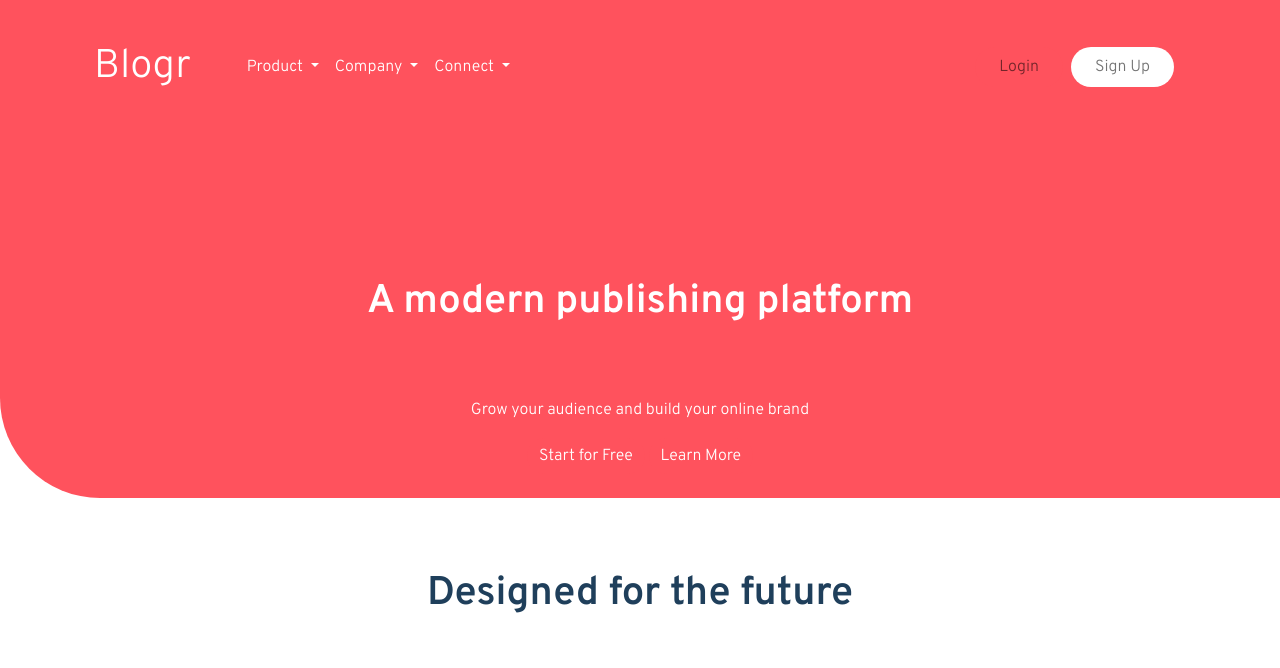
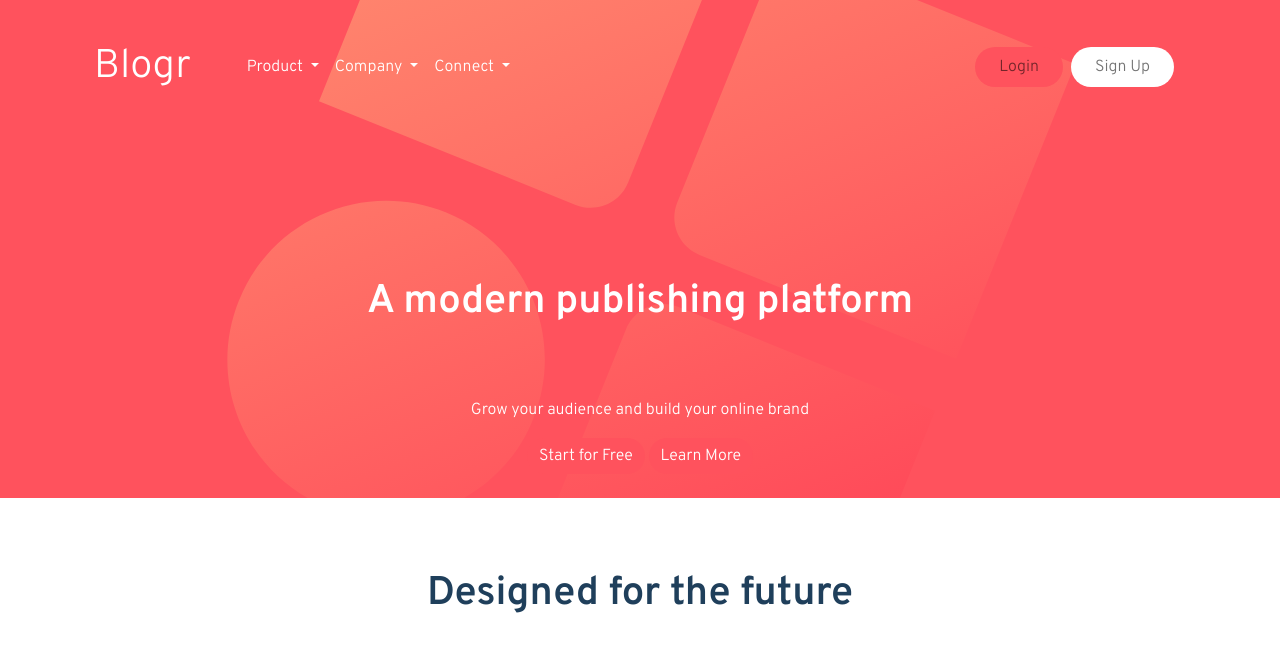
Before and after one commit to 202303-PRM-TR-FEW/landing-page-challenge-sukran-furkan-bootstrap, a plain HTML site: page index.html in a window 1280 px wide. Shown: the top 668 px of the page. Drawn offline with nearby package versions, Linux system fonts and the light colour scheme.

Commit message:
add: missing background image.

```diff
--- a/index.html
+++ b/index.html
@@ -18,7 +18,8 @@
 </head>
 
 <body>
-  <nav class="navbar navbar-expand-lg landing-bg-primary">
+  <div class="pattern-image landing-bg-primary">
+    <nav class="navbar navbar-expand-lg ">
       <div class="container p-4">
         <a class="navbar-brand text-white fs-1 me-5" href="#">Blogr</a>
         <button class="navbar-toggler" type="button" data-bs-toggle="collapse" data-bs-target="#navbarNavAltMarkup"
@@ -76,7 +77,7 @@
       </div>
     </nav>
     <!--End Nav-->
-  <div id="top" class="landing-bg-primary text-white">
+    <div id="top" class="text-white">
       <div class="rounded-top-0">
         <h2 class="p-5 text-center fs-1 fw-bold mb-4">
           A modern publishing platform
@@ -95,6 +96,7 @@
           </button>
           <br>
           <br>
+        </div>
       </div>
     </div>
   </div>
--- a/style.css
+++ b/style.css
@@ -13,6 +13,13 @@ body {
 #top {
     padding-top: 6rem;
     border-bottom-left-radius: 100px;
+}
+
+.pattern-image {
+    background-image: url(./images/bg-pattern-intro-desktop.svg);
+    background-size: cover;
+    background-repeat: no-repeat;
+    background-position: -1vw -30vw;
 }
 
 .btn {
@@ -96,6 +103,10 @@ body {
     #mobile-phones {
         margin-top: -7.5rem;
     }
+
+    .pattern-image {
+        background-position: -10vw 0vw;
+    }
 }
 
 .attribution {
```
Lines whose indentation alone changed are shown as unchanged.
